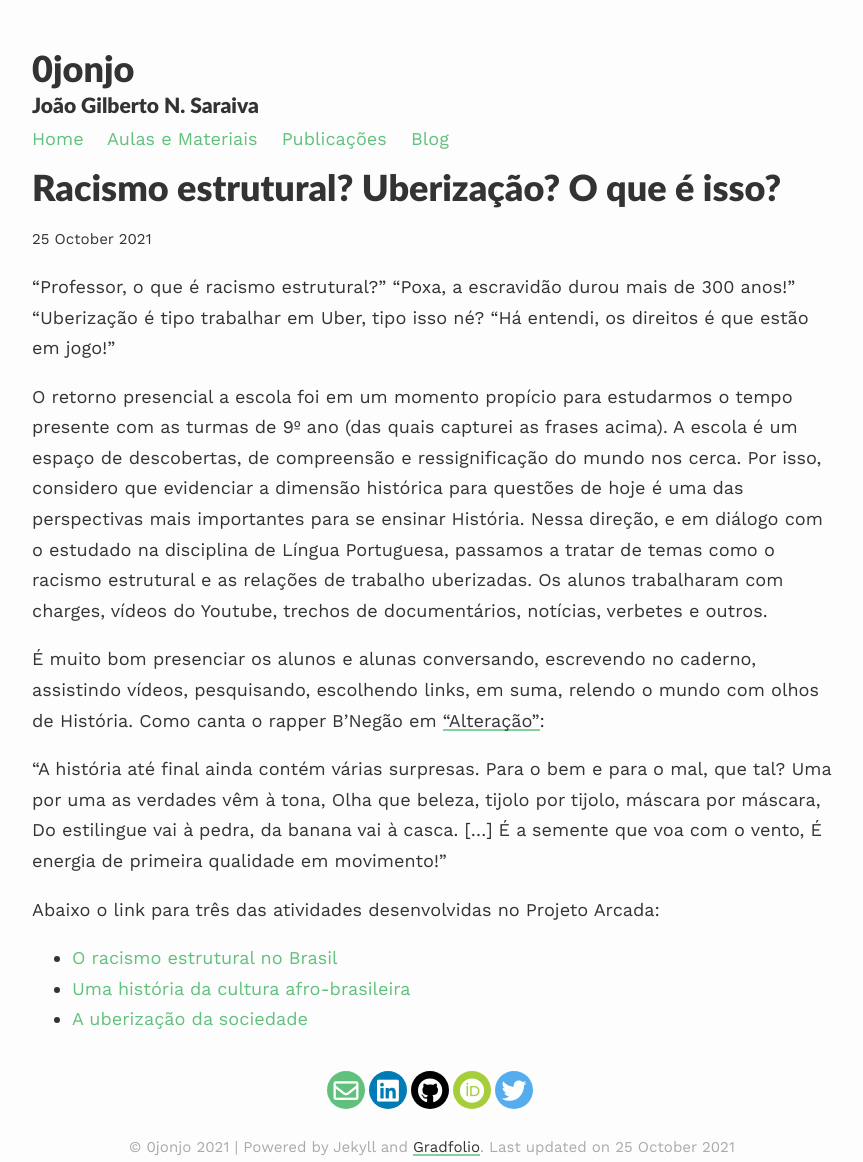
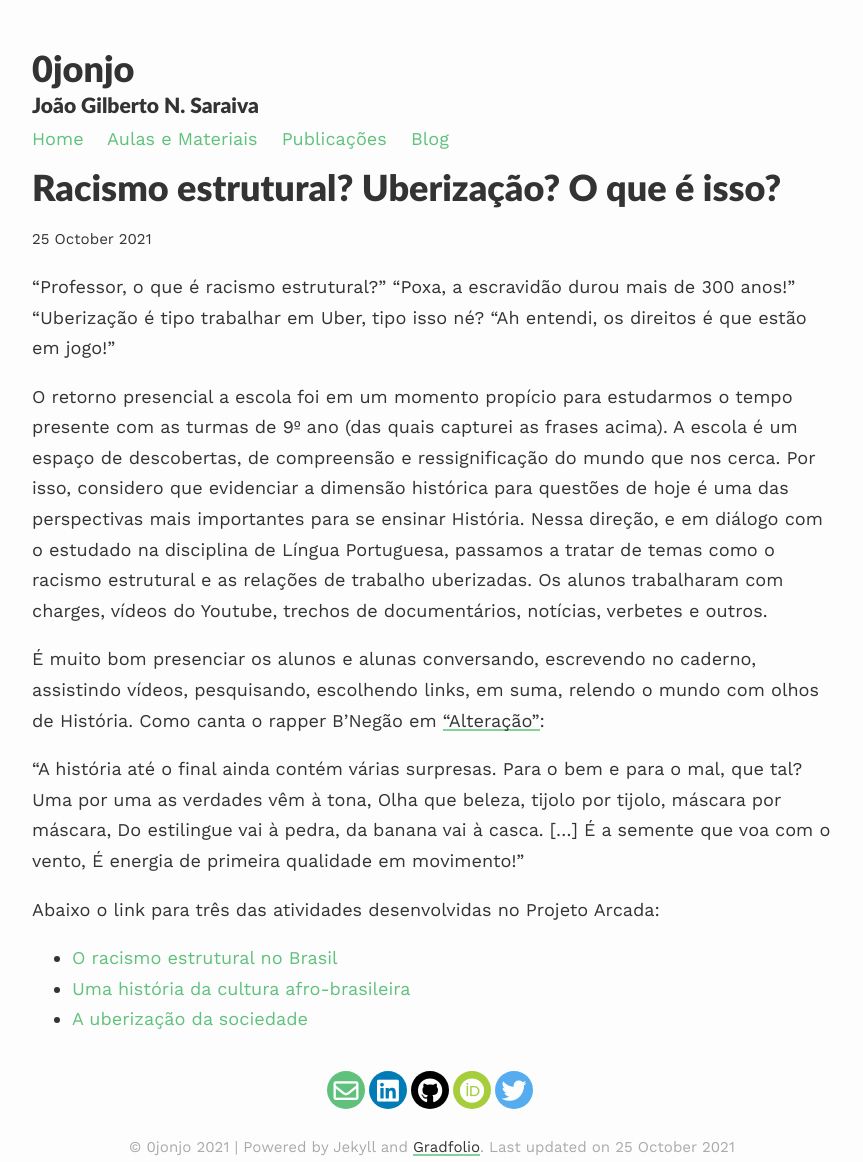
Before and after one commit to 0jonjo/0jonjo.github.io, a Jekyll site: the page built from _posts/2021-10-25-racismo-uber.md, in a window 1280 px wide. Shown: the whole page, without its empty margins (208-1071 px from the left). Built offline with Jekyll 4.4.1, drawn with Linux system fonts in a browser that asks for light colours; nearby versions of some CDN libraries.

Commit message:
Update 2021-10-25-racismo-uber.md

```diff
--- a/_posts/2021-10-25-racismo-uber.md
+++ b/_posts/2021-10-25-racismo-uber.md
@@ -10,14 +10,14 @@ youtubeId:
 "Professor, o que é racismo estrutural?"
 "Poxa, a escravidão durou mais de 300 anos!"
 "Uberização é tipo trabalhar em Uber, tipo isso né?
-"Há entendi, os direitos é que estão em jogo!"
+"Ah entendi, os direitos é que estão em jogo!"
 
-O retorno presencial a escola foi em um momento propício para estudarmos o tempo presente com as turmas de 9º ano (das quais capturei as frases acima). A escola é um espaço de descobertas, de compreensão e ressignificação do mundo nos cerca. Por isso, considero que evidenciar a dimensão histórica para questões de hoje é uma das perspectivas mais importantes para se ensinar História. Nessa direção, e em diálogo com o estudado na disciplina de Língua Portuguesa, passamos a tratar de temas como o racismo estrutural e as relações de trabalho uberizadas. Os alunos trabalharam com charges, vídeos do Youtube, trechos de documentários, notícias, verbetes e outros.
+O retorno presencial a escola foi em um momento propício para estudarmos o tempo presente com as turmas de 9º ano (das quais capturei as frases acima). A escola é um espaço de descobertas, de compreensão e ressignificação do mundo que nos cerca. Por isso, considero que evidenciar a dimensão histórica para questões de hoje é uma das perspectivas mais importantes para se ensinar História. Nessa direção, e em diálogo com o estudado na disciplina de Língua Portuguesa, passamos a tratar de temas como o racismo estrutural e as relações de trabalho uberizadas. Os alunos trabalharam com charges, vídeos do Youtube, trechos de documentários, notícias, verbetes e outros.
 
 É muito bom presenciar os alunos e alunas conversando, escrevendo no caderno, assistindo vídeos, pesquisando, escolhendo links, em suma, relendo o mundo com olhos de História. Como canta o rapper B'Negão em ["Alteração"](https://youtu.be/EmCgOADirkg?t=97):
 
 
-"A história até final ainda contém várias surpresas.
+"A história até o final ainda contém várias surpresas.
 Para o bem e para o mal, que tal?
 Uma por uma as verdades vêm à tona,
 Olha que beleza, tijolo por tijolo, máscara por máscara,
```
